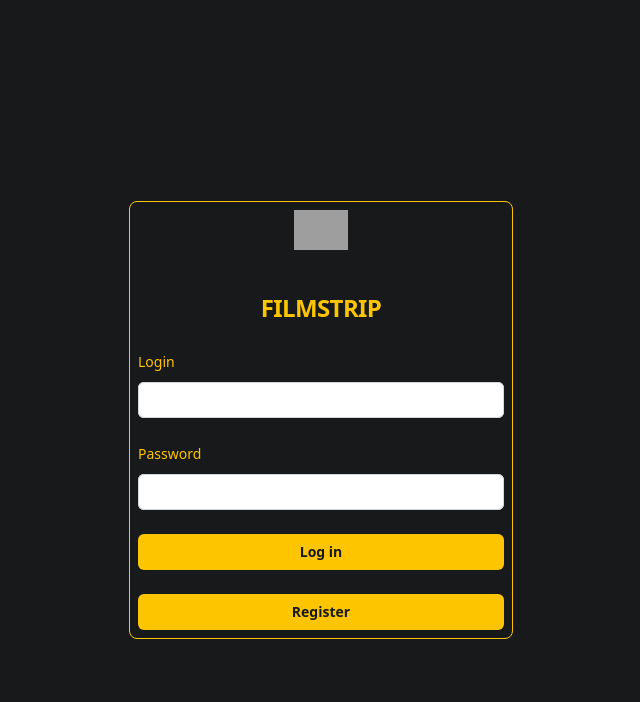
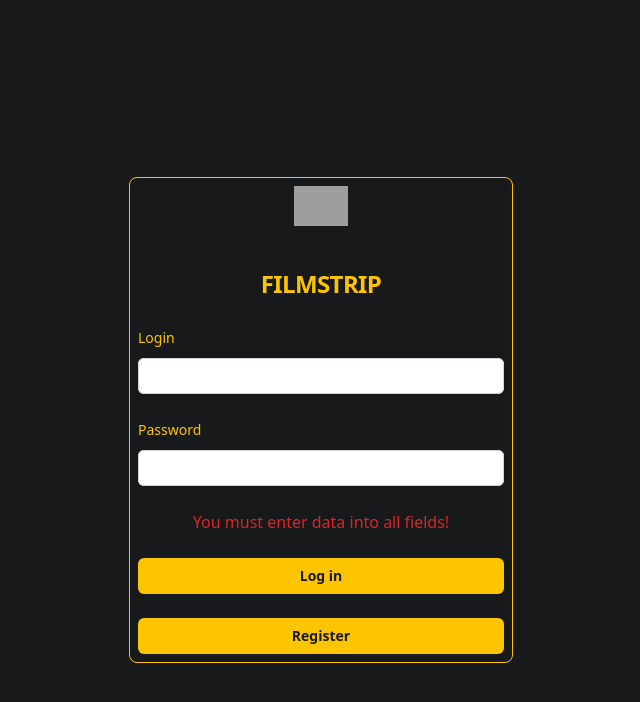
Before and after one commit to LukaszWilk1/Filmstrip, a React (Create React App) app in the folder client/filmstrip/: page /login in a window 1280 px wide. Both pictures are taken after a click on the button "Log in". Shown: the top 702 px of the page, without its empty margins (319-959 px from the left). Built offline with nearby package versions, Linux system fonts and the light colour scheme; grey boxes are pictures that could not be loaded.

Commit message:
Checking if inputs in login component are empty and writing warning if true

```diff
--- a/client/filmstrip/src/Login.jsx
+++ b/client/filmstrip/src/Login.jsx
@@ -6,7 +6,8 @@ const Login = prop => {
     const [loginData, setLoginData] = useState({
       login: '',
       password: '',
-    })
+    });
+    const [areInputsEmpty, setAreInputsEmpty] = useState(false);
 
     const navigate = useNavigate();
 
@@ -20,11 +21,19 @@ const Login = prop => {
           [name]: value,
         };
       });
+    };
+
+    const handleLoginClick = () => {
+      if(loginData.login !== '' && loginData.password !== ''){
+        setAreInputsEmpty(false);
+      } else {
+        setAreInputsEmpty(true);
+      }
     }
 
     const handleRegisterClick = () => {
         navigate("/register");
-    }
+    };
 
     return (
 <div class="flex min-h-full flex-col justify-center px-6 py-12 lg:px-8">
@@ -51,7 +60,11 @@ const Login = prop => {
       </div>
 
       <div>
-        <button id="loginButton" type="button" class="flex w-full justify-center rounded-md button-color px-3 py-1.5 text-sm font-semibold leading-6 color-black shadow-sm focus-visible:outline focus-visible:outline-2 focus-visible:outline-offset-2 focus-visible:outline-indigo-600">Log in</button>
+        {areInputsEmpty ? <p className="text-red-600 text-center">You must enter data into all fields!</p> : <></>}
+      </div>
+
+      <div>
+        <button id="loginButton" type="button" class="flex w-full justify-center rounded-md button-color px-3 py-1.5 text-sm font-semibold leading-6 color-black shadow-sm focus-visible:outline focus-visible:outline-2 focus-visible:outline-offset-2 focus-visible:outline-indigo-600" onClick={handleLoginClick}>Log in</button>
       </div>
       <div>
         <button id="registerButton" type="button" class="flex w-full justify-center rounded-md button-color px-3 py-1.5 text-sm font-semibold leading-6 color-black shadow-sm focus-visible:outline focus-visible:outline-2 focus-visible:outline-offset-2 focus-visible:outline-indigo-600" onClick={handleRegisterClick}>Register</button>
```
